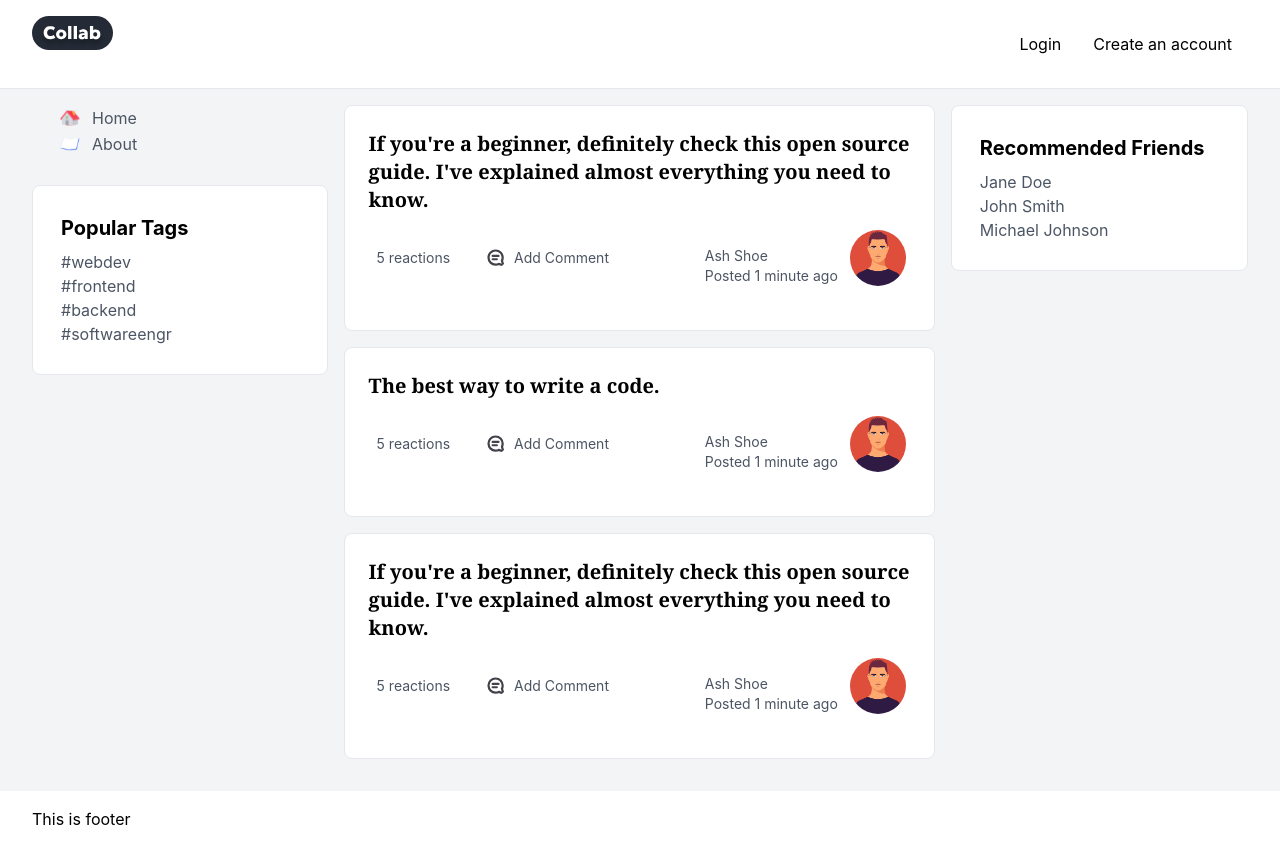
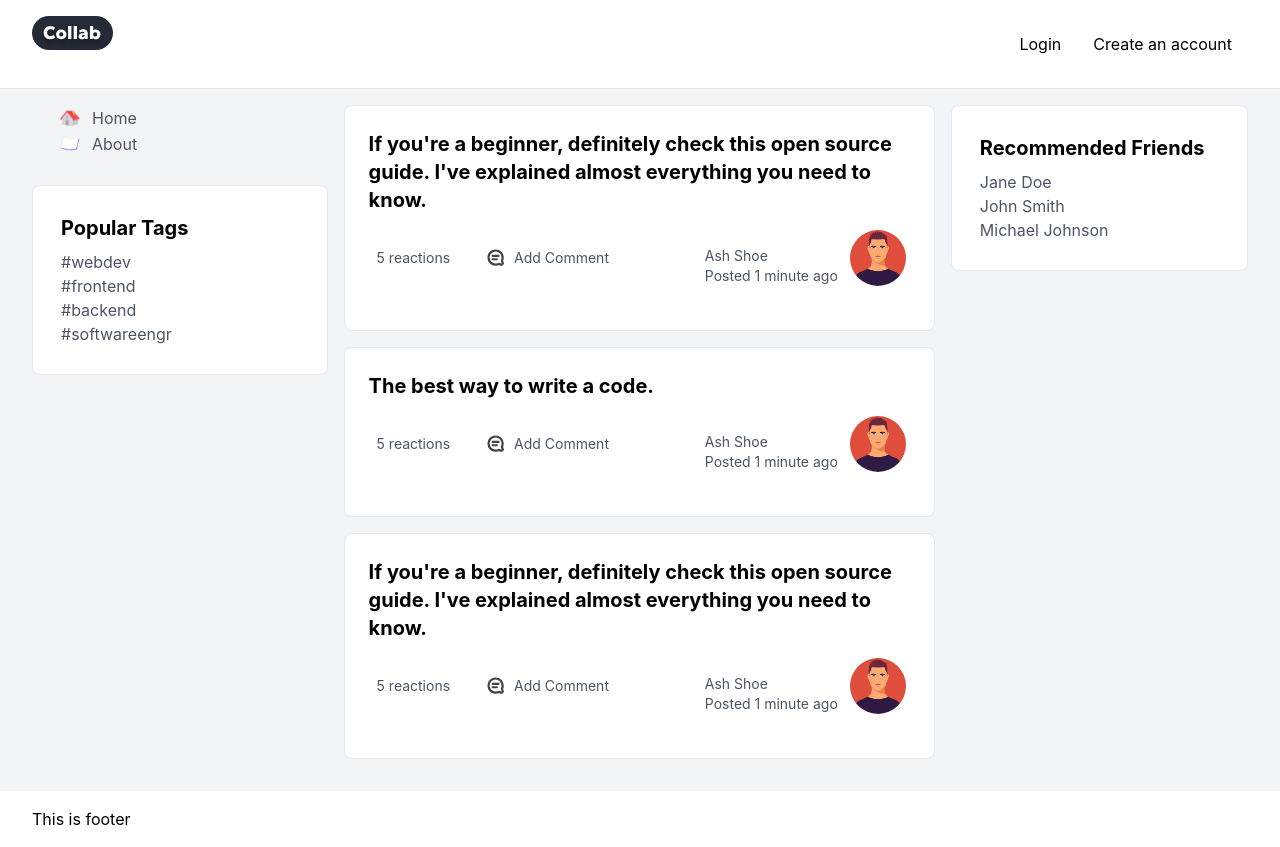
Before and after one commit to andreimelo/collab, a React (Vite) app: page / in a window 1280 px wide. Built offline with nearby package versions, Linux system fonts and the light colour scheme.

Commit message:
refactor: Remove font georgia in Home Post Card

```diff
--- a/src/pages/Home/Home.tsx
+++ b/src/pages/Home/Home.tsx
@@ -53,7 +53,7 @@ const Home: React.FC = () => {
 				<main className='lg:w-2/4 mx-4'>
 					<PostCard
 						classCardContainer='border bg-white p-4 rounded-lg mb-4'
-						classTitle='font-family-georgia text-xl font-bold m-2'
+						classTitle='text-xl font-bold m-2'
 						classDescription='mb-4'
 						classPostSection='flex justify-between mb-7'
 						classAvatarContainer='flex flex-row text-sm text-gray-600'
@@ -65,7 +65,7 @@ const Home: React.FC = () => {
 					/>
 					<PostCard
 						classCardContainer='border bg-white p-4 rounded-lg mb-4'
-						classTitle='font-family-georgia text-xl font-bold m-2'
+						classTitle='text-xl font-bold m-2'
 						classDescription='mb-4'
 						classPostSection='flex justify-between mb-7'
 						classAvatarContainer='flex flex-row text-sm text-gray-600'
@@ -77,7 +77,7 @@ const Home: React.FC = () => {
 					/>
 					<PostCard
 						classCardContainer='border bg-white p-4 rounded-lg mb-4'
-						classTitle='font-family-georgia text-xl font-bold m-2'
+						classTitle='text-xl font-bold m-2'
 						classDescription='mb-4'
 						classPostSection='flex justify-between mb-7'
 						classAvatarContainer='flex flex-row text-sm text-gray-600'
```
